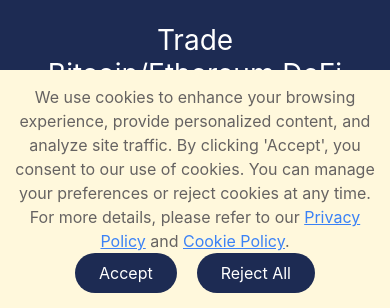
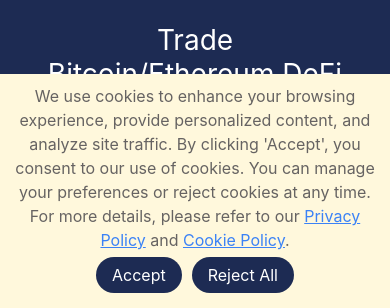
Before and after one commit to Meekemma/cryptodatavault-frontend, a React (Vite) app: page / in a window 390 px wide. Shown: the part 536-844 px from the top of the page. Built offline with nearby package versions, Linux system fonts and the light colour scheme; no server answers.

Commit message:
sorted out the overflow issue

```diff
--- a/src/styles/consent.css
+++ b/src/styles/consent.css
@@ -1,8 +1,17 @@
+/* Prevent global horizontal overflow */
+body {
+    overflow-x: hidden;
+}
+
+/* Consent Banner Styling */
 .cookie-consent-banner {
     position: fixed;
     bottom: 0;
     left: 0;
     right: 0;
+    width: 100%;
+    max-width: 100vw;
+    box-sizing: border-box;
     background-color: #FFF8DC;
     color: #666362;
     padding: 15px;
@@ -11,6 +20,7 @@
     animation: fadeIn 0.5s ease-in-out;
 }
 
+/* Fade-in Animation */
 @keyframes fadeIn {
     from {
         opacity: 0;
@@ -22,6 +32,7 @@
     }
 }
 
+/* Button Styles */
 .cookie-consent-banner button {
     margin: 0 10px;
     padding: 8px 24px;
@@ -41,3 +52,15 @@
 .cookie-consent-banner button:active {
     transform: scale(0.95);
 }
+
+/* Mobile Responsive Fixes */
+@media (max-width: 480px) {
+    .cookie-consent-banner {
+        padding: 10px;
+    }
+
+    .cookie-consent-banner button {
+        margin: 5px;
+        padding: 6px 16px;
+    }
+}
```
